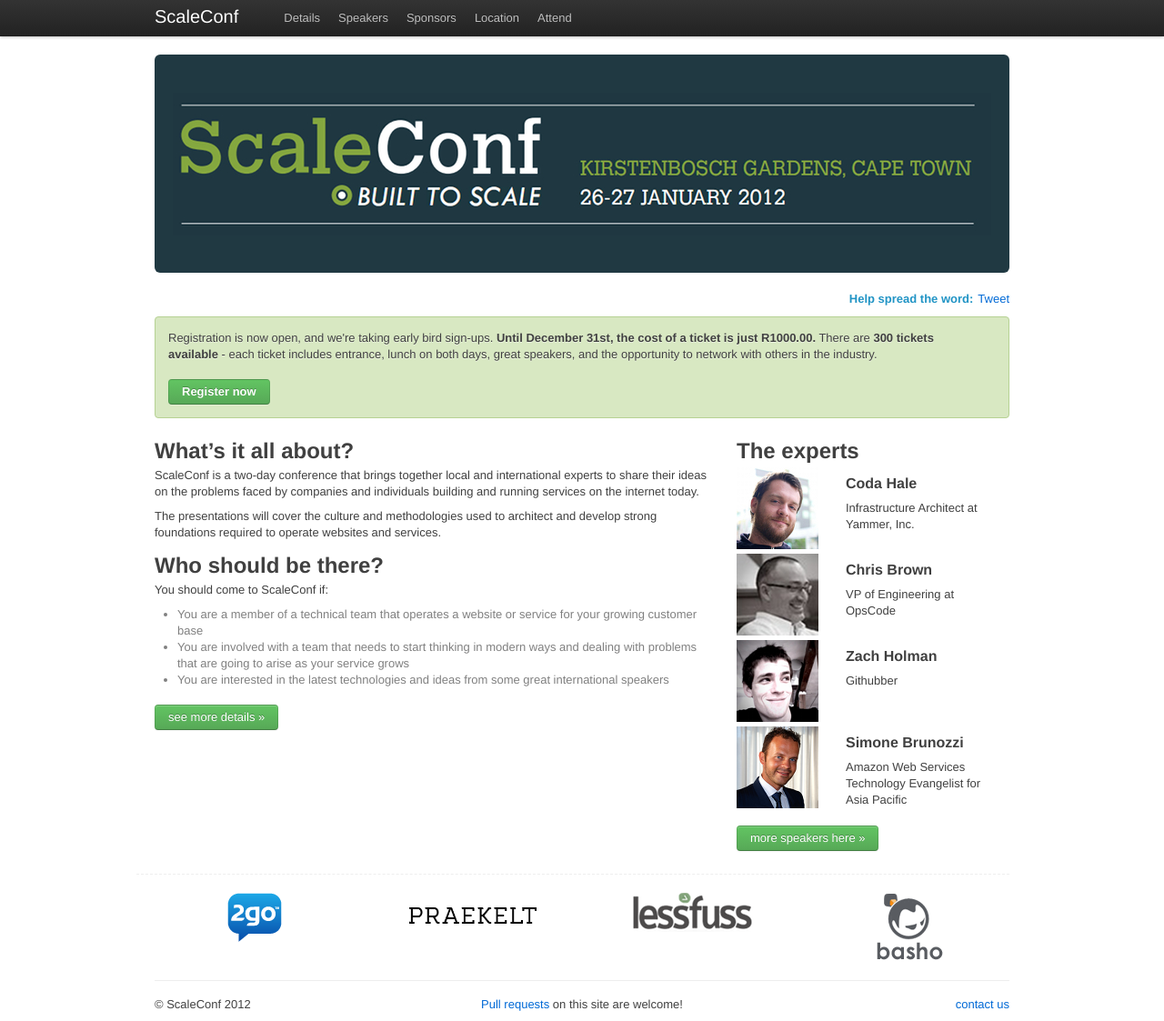
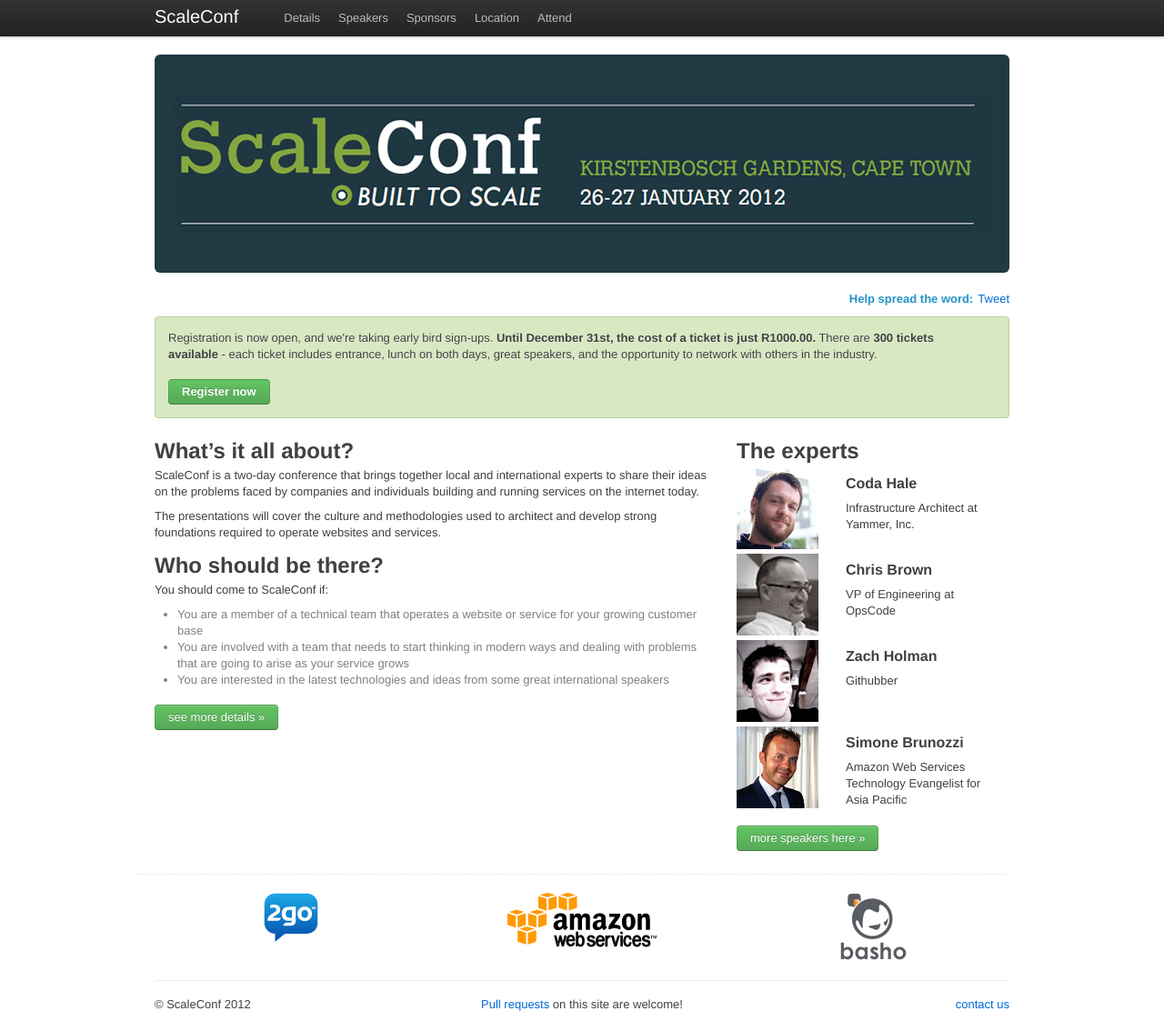
Before and after one commit to scaleconf/scaleconf.github.com, a Jekyll site: the page built from index.html, in a window 1280 px wide and 1123 px high. Shown: the whole window at 91% size. Built offline with Jekyll 4.4.1, drawn with Linux system fonts in a browser that asks for light colours; Markdown is read by kramdown in place of the engine named in the settings; comment, search, counter and statistics services are not loaded.

Commit message:
updated front page sponsors

```diff
--- a/index.html
+++ b/index.html
@@ -60,16 +60,13 @@
       </div>
 
       <div class="row" style='border-top:dashed 1px #eee; margin-top:15px; padding-top:20px;'>
-          <div class="span4" style='text-align:center;'>
+          <div class="span-one-third" style='text-align:center;'>
               <a href="http://www.2go.im/"><img src='images/sponsors/2go.png'/></a>
           </div>
-          <div class="span4" style='text-align:center;'>
-              <a href="http://www.praekelt.com/"><img src='images/sponsors/praekelt.png'/></a>
+          <div class="span-one-third" style='text-align:center;'>
+              <a href="http://www.praekelt.com/"><img src='images/sponsors/aws.gif'/></a>
           </div>
-          <div class="span4" style='text-align:center;'>
-              <a href="http://lessfuss.co.za/"><img src='images/sponsors/lessfuss.png'/></a>
-          </div>
-          <div class="span4" style='text-align:center;'>
+          <div class="span-one-third" style='text-align:center;'>
               <a href="http://www.basho.com/"><img src='images/sponsors/basho.png'/></a>
           </div>
       </div>
```
